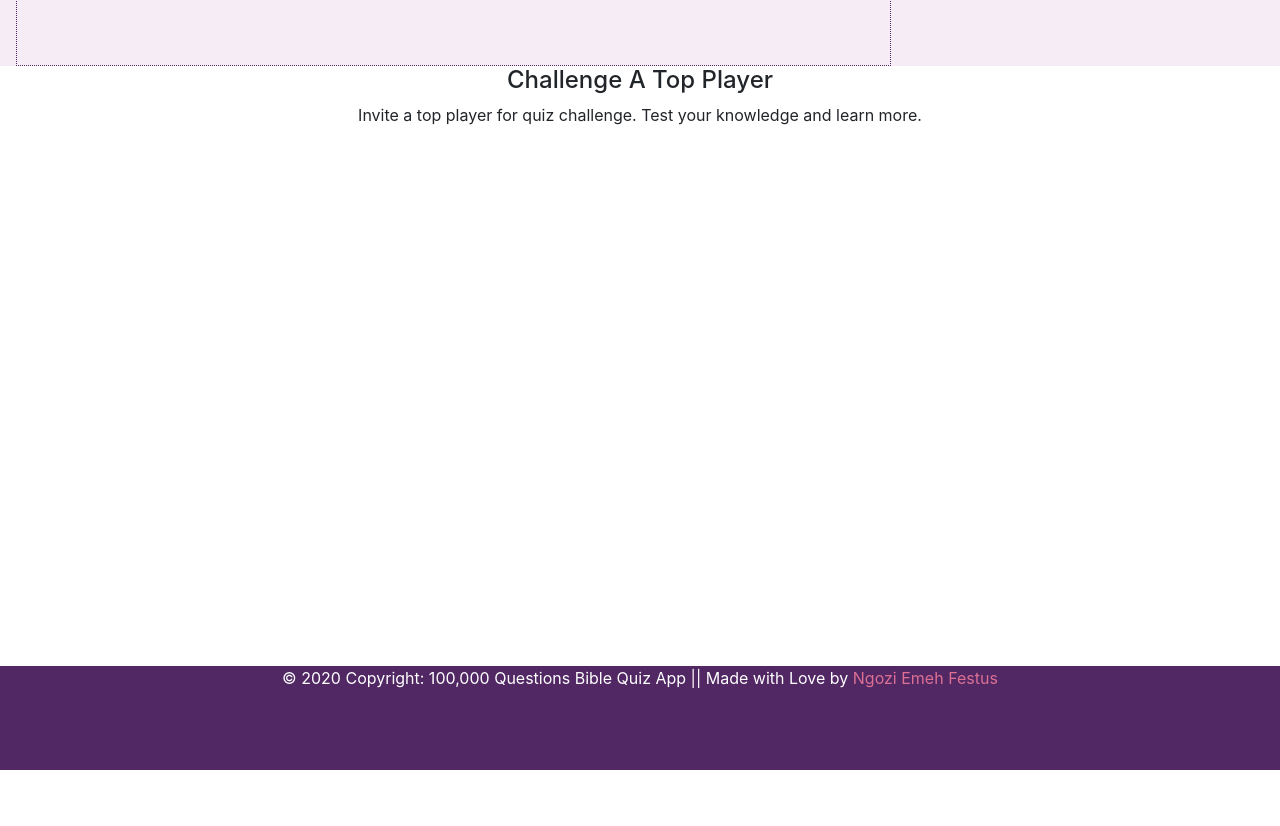
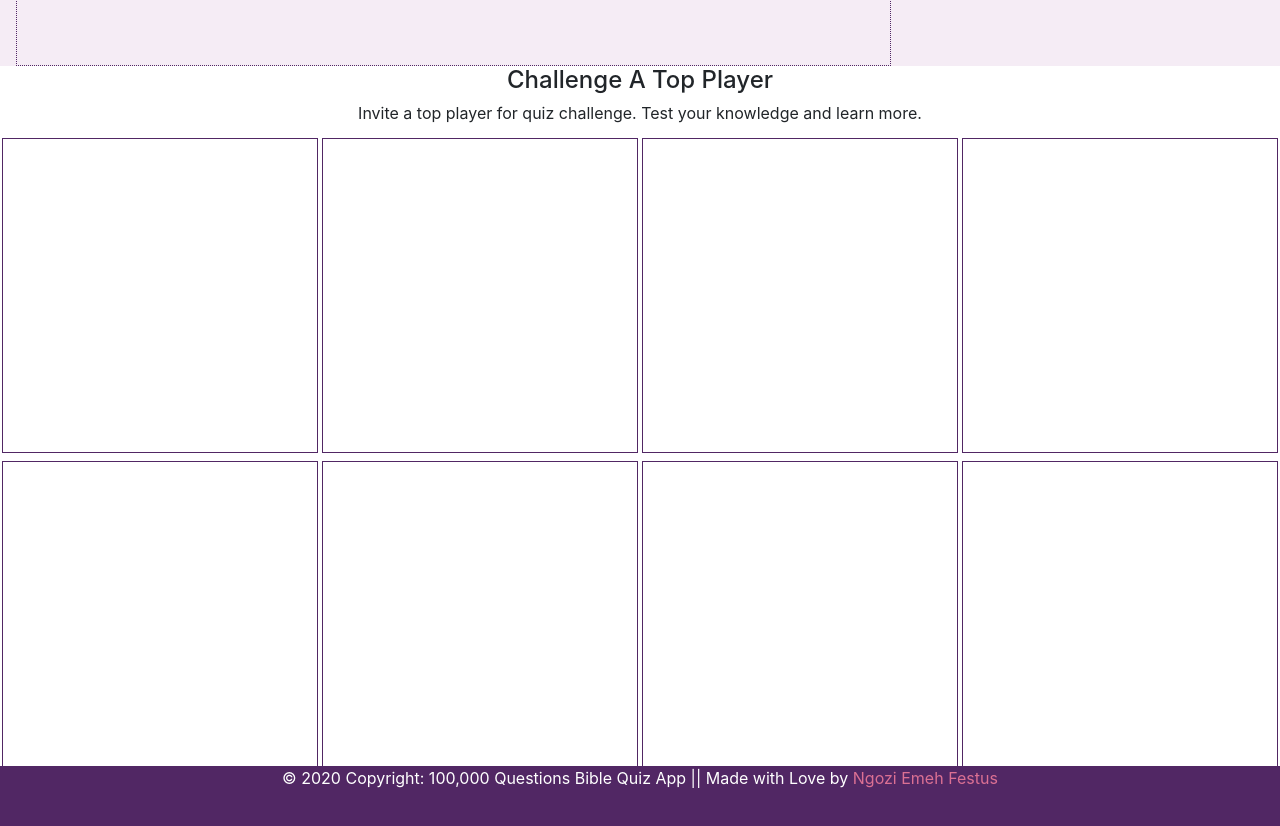
Before and after one commit to NgoziEmeh/Bible-quiz-web-app-frontend, an Angular app: page / in a window 1280 px wide. Shown: the part 2060-2886 px from the top of the page. Before the commit the page ends 2830 px from the top, so only its background shows below. Built offline with nearby package versions, Linux system fonts and the light colour scheme.

Commit message:
player cols

```diff
--- a/src/app/home/home.component.css
+++ b/src/app/home/home.component.css
@@ -600,12 +600,56 @@ li{
 }
 /* Challenge top player */
 .challenge-player{
-    height: 600px;
+    height: 700px;
     width: 100%;
 }
 .challenge-title{
     text-align: center;
+    height: 5%;
 }
 .challenge-para{
     text-align: center;
+    height: 5%;
 }
+.challenge-container{
+    height: 90%;
+    display: flex;
+    flex-direction: column;
+
+}
+/* First row of players */
+.first-row{
+    width: 100%;
+    height: 50%;
+
+    display: flex;
+    flex-direction: row;
+}
+.first-cols{
+    height: 100%;
+    width: 25%;
+    border: #512764 1px solid;
+    margin-left: 2px;
+    margin-right: 2px;
+    margin-top: 2px;
+    margin-bottom: 2px;
+
+}
+
+/* Second row of players */
+.second-row{
+    width: 100%;
+    height: 50%;
+
+    display: flex;
+    flex-direction: row;
+}
+.second-cols{
+    height: 100%;
+    width: 25%;
+    border: #512764 1px solid;
+    margin-left: 2px;
+    margin-right: 2px;
+    margin-top: 10px;
+    margin-bottom: 20px;
+}
--- a/src/app/home/home.component.html
+++ b/src/app/home/home.component.html
@@ -234,8 +234,19 @@
                 <p>Invite a top player for quiz challenge. Test your knowledge and learn more.</p>
             </div>
             <div class="challenge-container">
-                <div class="first-row"></div>
-                <div class="second-row"></div>
+                <div class="first-row">
+                    <div class="firstrow-firstcol first-cols"></div>
+                    <div class="firstrow-secondcol first-cols"></div>
+                    <div class="firstrow-thirdcol first-cols"></div>
+                    <div class="firstrow forthcol first-cols"></div>
+                </div>
+                <div class="second-row">
+                    <div class="secondrow-firstcol second-cols"></div>
+                    <div class="secondrow-secondcol second-cols"></div>
+                    <div class="secondrow-thirdcol second-cols"></div>
+                    <div class="secondrow-forthcol second-cols"></div>
+
+                </div>
             </div>
         </div>
         <div class="footer_area">
```
